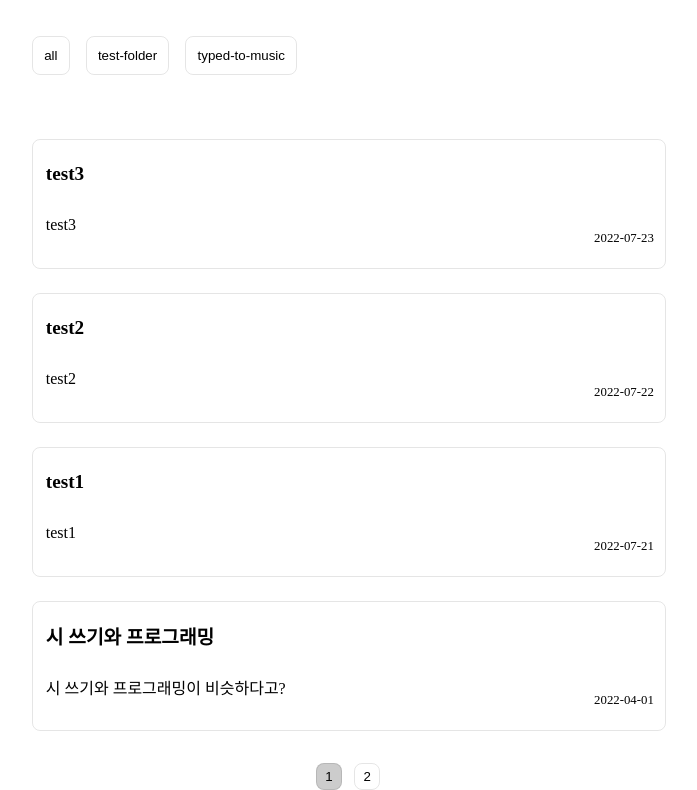
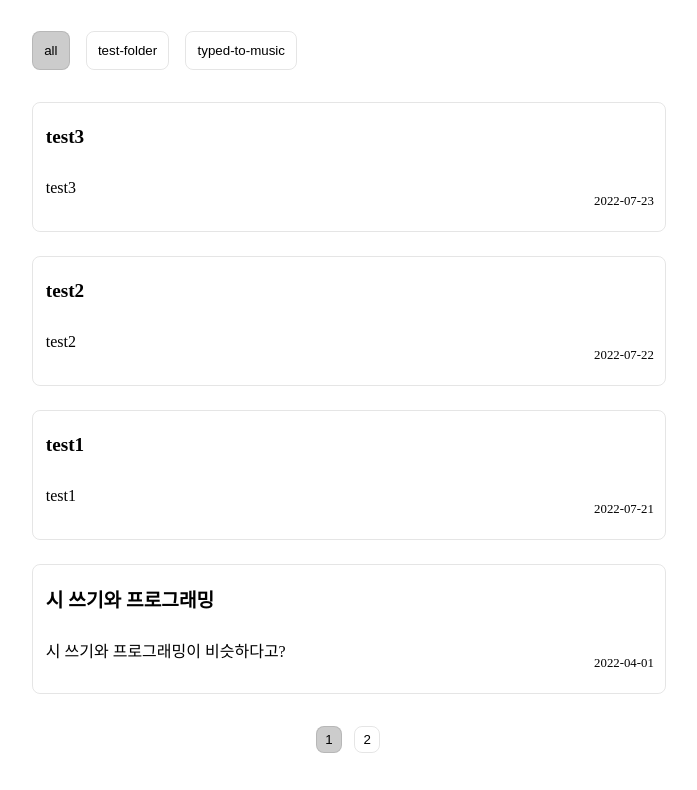
Before and after one commit to tyange/tyange-blog-gatsby, a Gatsby site: page /blog in a window 1280 px wide. Shown: the part 76-866 px from the top of the page, without its empty margins (292-989 px from the left). After the commit the page ends 829 px from the top, so only its background shows below. Built offline with nearby package versions, Linux system fonts and the light colour scheme; Gatsby itself is replaced by a stand-in of ours; some packages are replaced by stand-ins of ours.

Commit message:
layout 정렬 & 선택된 카테고리 스타일링 수정

```diff
--- a/src/components/category.tsx
+++ b/src/components/category.tsx
@@ -40,7 +40,10 @@ const Category = ({ categoryName }: Props) => {
   return (
     <CategoryButton
       onClick={() => categoryHandler(categoryName)}
-      categorySelected={selectedCategory === categoryName}
+      categorySelected={
+        selectedCategory === categoryName ||
+        (selectedCategory === null && categoryName === "all")
+      }
     >
       <span>{categoryName}</span>
     </CategoryButton>
--- a/src/components/header.tsx
+++ b/src/components/header.tsx
@@ -11,6 +11,7 @@ const StyledHeader = styled.header`
   justify-content: center;
   padding: 1rem;
   box-sizing: border-box;
+  margin-bottom: 3rem;
 `;
 
 const HeaderWrapper = styled.div`
@@ -34,7 +35,7 @@ const Header = () => {
       <HeaderWrapper>
         <div>
           <span>
-            <img src={tyangeLogo} />
+            <img src={tyangeLogo} alt="블로그 로고" />
           </span>
         </div>
         <Menu>
--- a/src/components/layout.tsx
+++ b/src/components/layout.tsx
@@ -11,6 +11,7 @@ const LayoutWrapper = styled.div`
 `;
 
 const StyledMain = styled.main`
+  min-height: 40rem;
   flex: 1;
   display: flex;
   flex-direction: column;
--- a/src/pages/blog/index.tsx
+++ b/src/pages/blog/index.tsx
@@ -12,11 +12,11 @@ import PageButtons from "../../components/page-buttons";
 
 const BlogWrapper = styled.div`
   width: 100%;
-  height: fit-content;
+  height: 100%;
   display: flex;
-  flex-direction: column;
   justify-content: center;
   align-items: center;
+  flex-direction: column;
   margin-bottom: 2rem;
 `;
 
@@ -24,8 +24,7 @@ const CategoryWrapper = styled.div`
   display: flex;
   gap: 1rem;
   width: 50%;
-  margin-top: 2rem;
-  margin-bottom: 4rem;
+  margin-bottom: 2rem;
 `;
 
 const PostList = styled.ul`
--- a/src/store/blogStore.ts
+++ b/src/store/blogStore.ts
@@ -11,7 +11,7 @@ interface StoreType {
 }
 
 export const useBlogStore = create<StoreType>((set) => ({
-  selectedCategory: "",
+  selectedCategory: null,
   setSelectedCategory: (category) => {
     set(() => ({ selectedCategory: category }));
   },
```
